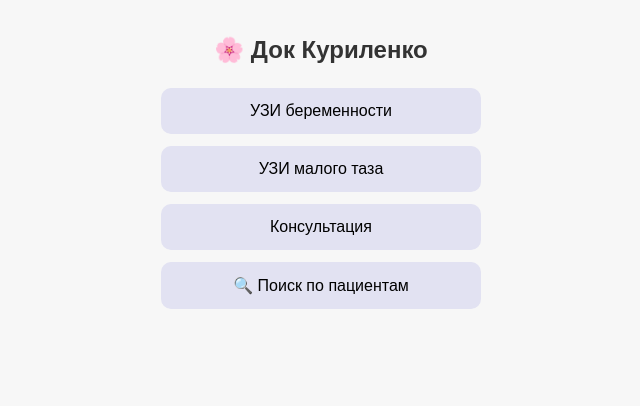
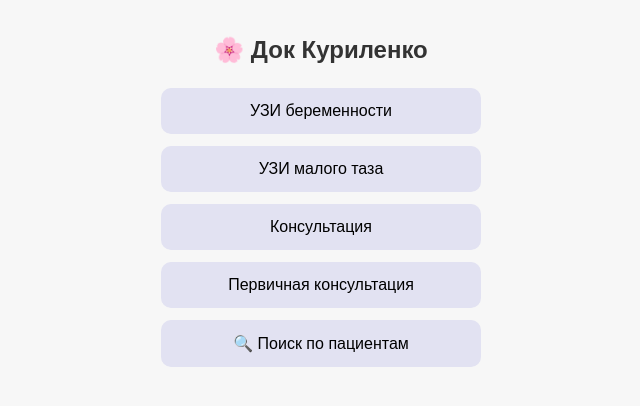
Before and after one commit to Yuliia921/new20-04-2025, a FastAPI app: page / in a window 1280 px wide. Shown: the top 406 px of the page, without its empty margins (319-959 px from the left). Run offline with FastAPI, Linux system fonts and the light colour scheme.

Commit message:
Update index.html

```diff
--- a/templates/index.html
+++ b/templates/index.html
@@ -43,6 +43,7 @@
         <a href="/uzib">УЗИ беременности</a>
         <a href="/pelvis">УЗИ малого таза</a>
         <a href="/consultation">Консультация</a>
+        <a href="/primary">Первичная консультация</a>
         <a href="/search">🔍 Поиск по пациентам</a>
     </div>
 </body>
```
